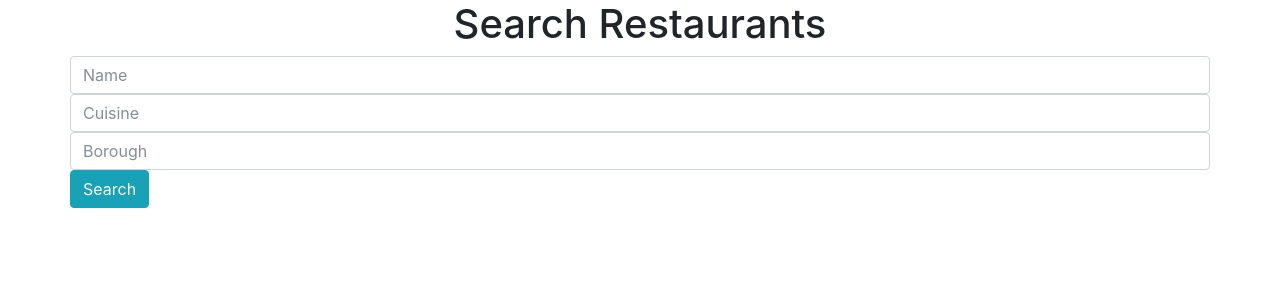
After one commit to s1176158/Project, a Node server app: template views/searcher.ejs in a window 1280 px wide. The commit adds this page. Shown: the top 300 px of the page. Run offline with Node 20, Linux system fonts and the light colour scheme; the template is opened without the code that fills it, so the values that code supplies are empty; some libraries are stand-ins or nearby versions.

Commit message:
search page

```diff
--- a/s1176158.js
+++ b/s1176158.js
@@ -503,6 +503,26 @@ app.get('/', function(req,res) {
   } else return res.redirect('/login')
 })
 
+app.get('/searcher', function(req,res) {
+  res.status(200)
+  if(req.session.uid != null){
+    return res.render('searcher')
+  } else return res.redirect('/login')
+})
+
+app.post('/searcher', function(req,res) {
+  res.status(200)
+  if(req.session.uid != null){
+    name = req.body.name
+    borough = req.body.borough
+    cuisine    = req.body.cuisine
+
+
+    return res.redirect('/search?name='+name+'&borough='+borough+'&cuisine='+cuisine)
+
+  } else return res.redirect('/login')
+})
+
 app.listen(process.env.PORT || 8099)
 
 function addRestaurant(req, resolve, reject){
--- a/views/restaurants.ejs
+++ b/views/restaurants.ejs
@@ -19,7 +19,8 @@
   </div>
   <div class="container">
     <a href="new" class="btn btn-info">Create New Restaurants</a>
-    <a href="restaurants" class="btn btn-info">Reset</a>
+    <a href="searcher" class="btn btn-info">Search</a>
+    <a href="restaurants" class="btn btn-info">Reset filter</a>
   </div>
   <div class="container">
     <table class="table">
--- /dev/null
+++ b/views/searcher.ejs
@@ -0,0 +1,41 @@
+<!DOCTYPE html>
+<html>
+
+<head>
+  <title>Restaurants</title>
+  <link rel="stylesheet" href="https://maxcdn.bootstrapcdn.com/bootstrap/4.0.0-beta.2/css/bootstrap.min.css" integrity="sha384-PsH8R72JQ3SOdhVi3uxftmaW6Vc51MKb0q5P2rRUpPvrszuE4W1povHYgTpBfshb" crossorigin="anonymous">
+</head>
+
+<body>
+  <div class="container">
+    <div class="row">
+      <h1 class="mx-auto">Search Restaurants</h1>
+    </div>
+  </div>
+  <div class="container">
+    <form action="#" method="post" encType="multipart/form-data">
+      <div class="row">
+        <div class="input-group">
+          <input type="text" class="form-control" placeholder="Name" name="name"/>
+        </div>
+      </div>
+      <div class="row">
+        <div class="input-group">
+          <input type="text" class="form-control" placeholder="Cuisine" name="cuisine"/>
+        </div>
+      </div>
+      <div class="row">
+        <div class="input-group">
+          <input type="text" class="form-control" placeholder="Borough" name="borough"/>
+        </div>
+      </div>
+
+      <div class="row">
+          <button type="submit" class="btn btn-info">Search</button>
+      </div>
+    </form>
+  </div>
+  <div class="container">
+  </div>
+</body>
+</html>
```
